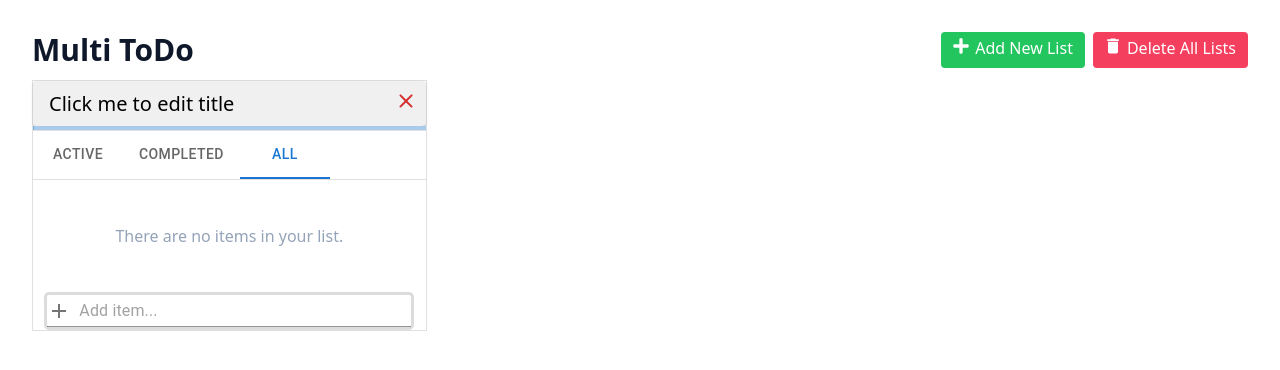
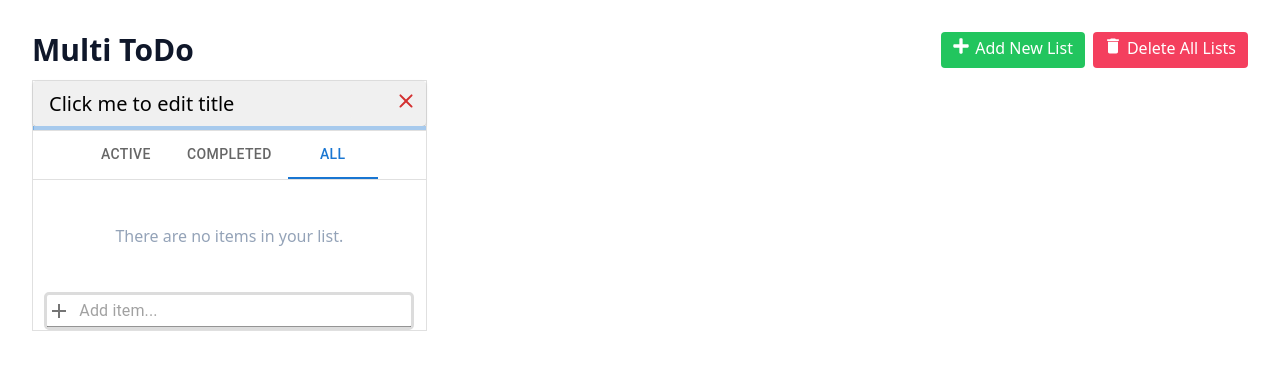
Before and after one commit to JANA-hassanhashmi/MultiTodo, a React (Vite) app in the folder MultiTodoList/: page / in a window 1280 px wide. Both pictures are taken after a click on the element "Add New List". Shown: the top 370 px of the page. Built offline with nearby package versions, Linux system fonts and the light colour scheme.

Commit message:
centered tabs

```diff
--- a/MultiTodoList/src/components/OuterToDo.tsx
+++ b/MultiTodoList/src/components/OuterToDo.tsx
@@ -128,8 +128,8 @@ const OuterToDo: React.FC<Props> = ({outerToDo, outerToDoList, setOuterToDoList}
      value={progressValue}/>
      <Divider />
 
-    <Box sx={{ borderBottom: 1, borderColor: 'divider' }}>
-      <Tabs value={tabValue}  aria-label="basic tabs example" className='flex justify-center' onChange={changeTab}>
+    <Box sx={{ borderBottom: 1, borderColor: 'divider', display: 'flex', justifyContent: "center"}}>
+      <Tabs value={tabValue}  aria-label="basic tabs example" onChange={changeTab}>
         <Tab label="Active" />
         <Tab label="Completed"  />
         <Tab label="All" />
```
